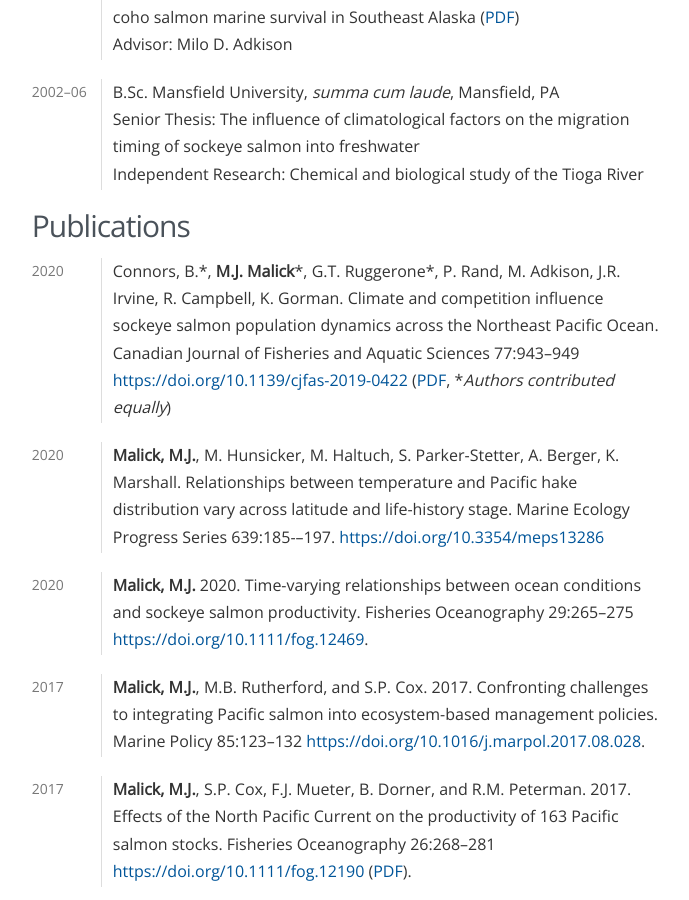
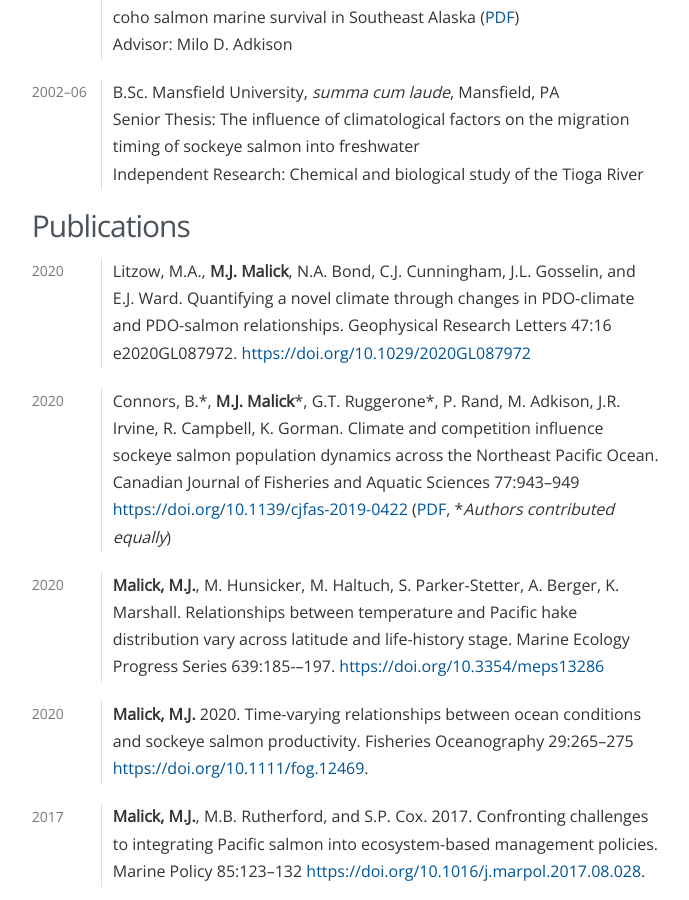
Before and after one commit to michaelmalick/michaelmalick.github.io, a Jekyll site: the page built from malick-cv.md, in a window 1280 px wide and 900 px high, scrolled down 706 px. Shown: the whole window, without its empty margins (461-1150 px from the left). Built offline with Jekyll 4.4.1, drawn with Linux system fonts in a browser that asks for light colours.

Commit message:
Add Litzow et al. 2020 to CV

```diff
--- a/malick-cv.md
+++ b/malick-cv.md
@@ -51,6 +51,12 @@ Education
 
 Publications
 ------------
+
+2020
+:   Litzow, M.A., **M.J. Malick**, N.A. Bond, C.J. Cunningham, J.L. Gosselin, and
+    E.J. Ward. Quantifying a novel climate through changes in PDO-climate and
+    PDO-salmon relationships. Geophysical Research Letters 47:16 e2020GL087972.
+    <https://doi.org/10.1029/2020GL087972>
 
 2020
 :   Connors, B.\*, **M.J. Malick**\*, G.T. Ruggerone\*, P. Rand, M. Adkison,
--- a/malick-cv.txt
+++ b/malick-cv.txt
@@ -48,6 +48,12 @@ Education
 
 Publications
 ------------
+
+2020
+:   Litzow, M.A., **M.J. Malick**, N.A. Bond, C.J. Cunningham, J.L.
+    Gosselin, and E.J. Ward. Quantifying a novel climate through changes
+    in PDO-climate and PDO-salmon relationships. Geophysical Research
+    Letters 47:16 e2020GL087972. <https://doi.org/10.1029/2020GL087972>
 
 2020
 :   Connors, B.*, **M.J. Malick***, G.T. Ruggerone*, P. Rand, M.
```
Also changed, not shown: cv/index.md (+6 -0 lines), 1 other file.
